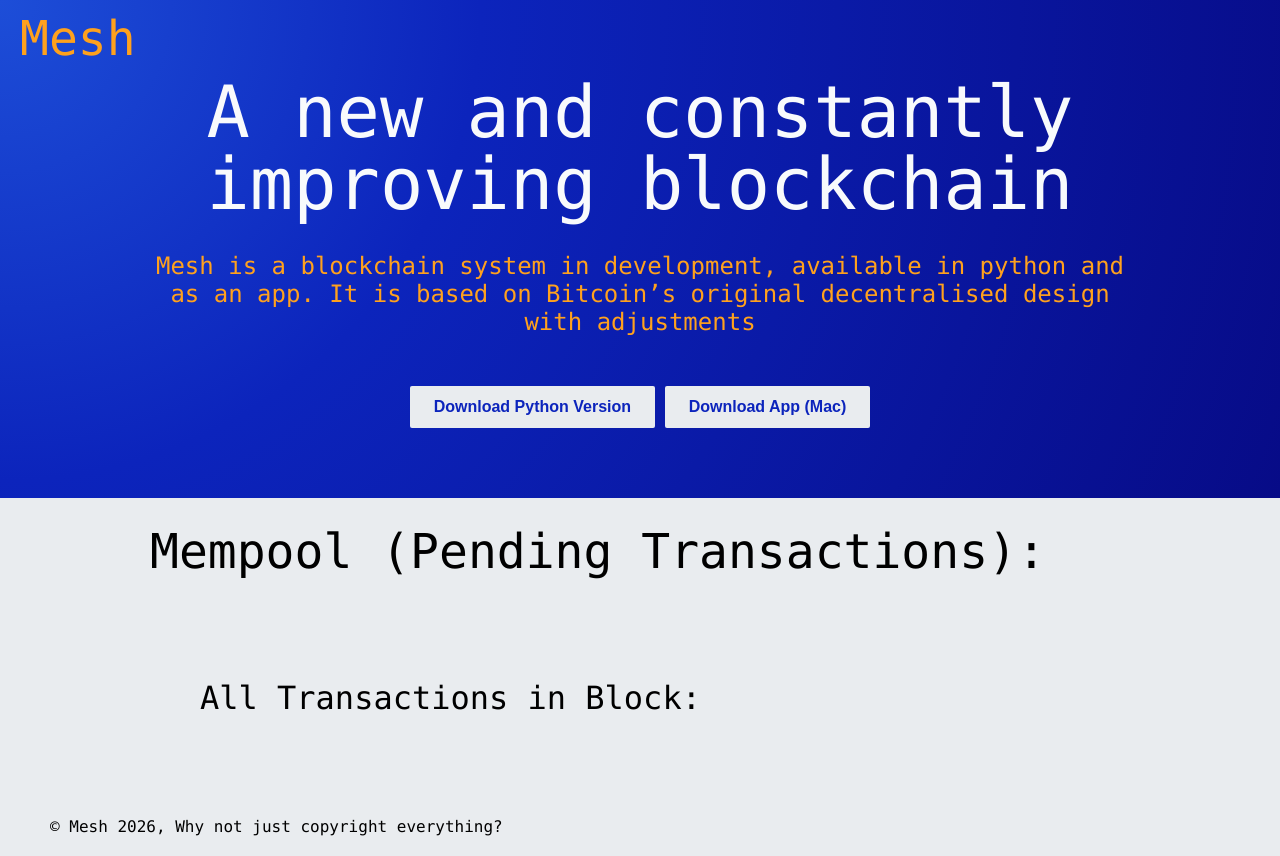
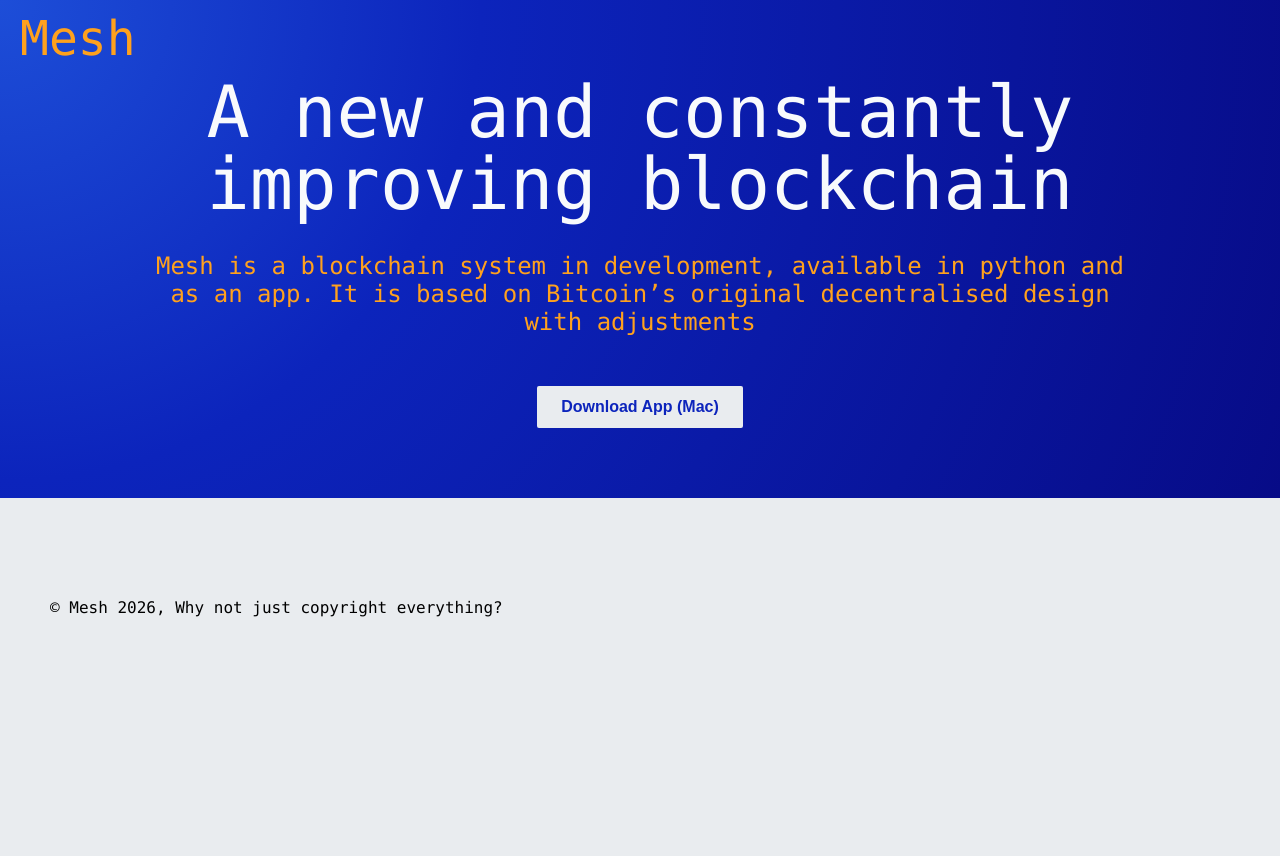
Before and after one commit to 7xy95/MeshWeb, a plain HTML site: page index.html in a window 1280 px wide. After the commit the page ends 800 px from the top, so only its background shows below. Drawn offline with Linux system fonts and the light colour scheme; no server answers.

Commit message:
Update index.html

```diff
--- a/index.html
+++ b/index.html
@@ -141,12 +141,11 @@
                 Mesh is a blockchain system in development, available in python and as an app.
                 It is based on Bitcoin’s original decentralised design with adjustments
             </div>
-            <button class="btn" onclick="downloadNode()"><b>Download Python Version</b></button>
             <button class="btn" onclick="downloadNodeApp()"><b>Download App (Mac)</b></button>
         </header>
 <!--        <img class="network-img" src="network.jpeg">-->
     </div>
-    <main>
+    <main style="display: none">
         <form>
             <p class="blockHeader">Mempool (Pending Transactions):</p>
             <table id="mempoolTable"></table>
@@ -187,7 +186,7 @@
                     message: message
                 })
             });
-            response = await fetch(url + `nextMessage?id=${id}&timeout=3.5`)
+            response = await fetch(url + `nextMessage?id=${id}&timeout=10`)
             data = await response.json()
             if (data.rowId >= 0) {
                 await fetch(url + "deleteMessageRow", {
```
